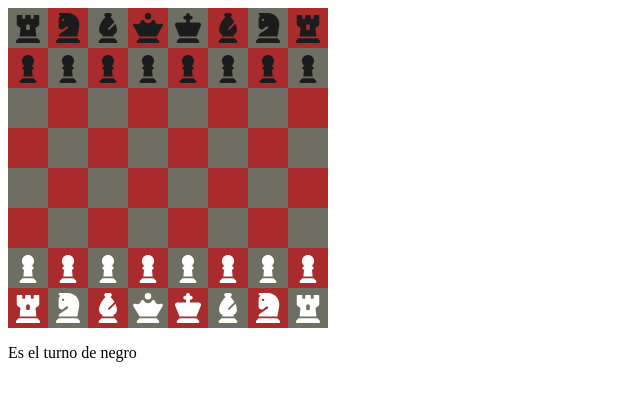
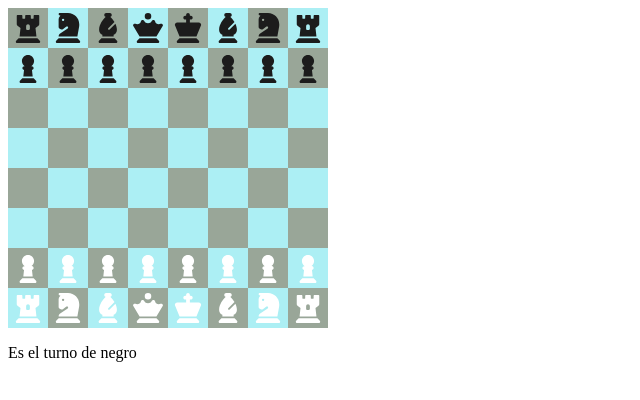
Before and after one commit to Danon04/Juego-Ajedrez, a plain HTML site: page index.html in a window 1280 px wide. Shown: the whole page, without its empty margins (0-640 px from the left). Drawn offline with Linux system fonts and the light colour scheme.

Commit message:
Cambio colores tablero.

```diff
--- a/app.js
+++ b/app.js
@@ -26,9 +26,9 @@ function crearTablero() {
         cuadrado.setAttribute('cuadrado-id', i)
         const linea = Math.floor( (63 - i) / 8 ) + 1
         if (linea % 2 == 0) {
-            cuadrado.classList.add(i % 2 === 0 ? "beige" : "brown")
+            cuadrado.classList.add(i % 2 === 0 ? "color1" : "color2")
         } else {
-            cuadrado.classList.add(i % 2 === 0 ? "brown" : "beige")
+            cuadrado.classList.add(i % 2 === 0 ? "color2" : "color1")
         }
         if (i <= 15) {
             cuadrado.firstChild.firstChild.classList.add('negro')
--- a/index.html
+++ b/index.html
@@ -3,7 +3,7 @@
 <head>
     <meta charset="UTF-8">
     <meta name="viewport" content="width=device-width, initial-scale=1.0">
-    <title>Chess</title>
+    <title>Ajedrez</title>
     <link rel="stylesheet" href="styles.css">
 </head>
 <body>
--- a/styles.css
+++ b/styles.css
@@ -29,12 +29,12 @@ path {
     z-index: 9;
 }
 
-.beige {
-    background-color: rgb(110, 110, 98);
+.color1 {
+    background-color: rgb(153, 166, 152);
 }
 
-.brown {
-    background-color: rgb(169, 43, 43);
+.color2 {
+    background-color: rgb(172, 239, 244);
 }
 
 .negro {
```
